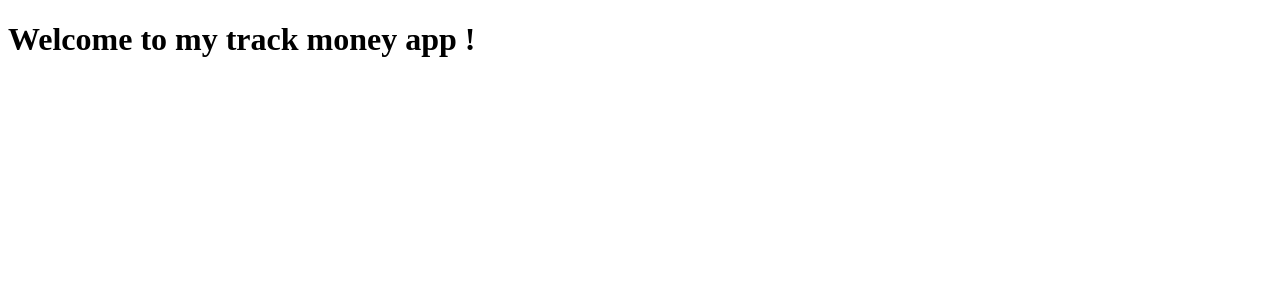
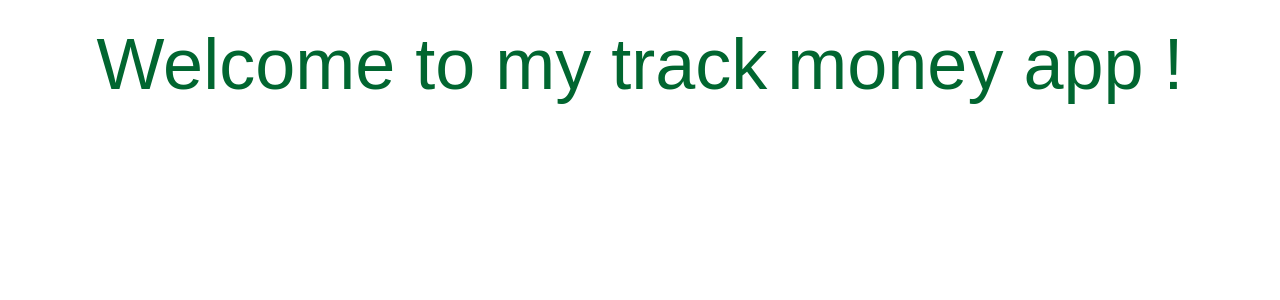
Before and after one commit to francksefu/trackmymoneyapp, a Next.js app: page / in a window 1280 px wide. Shown: the top 300 px of the page. Built offline with nearby package versions, Linux system fonts and the light colour scheme.

Commit message:
Add layout file

```diff
--- /dev/null
+++ b/app/layout.tsx
@@ -0,0 +1,34 @@
+import type { Metadata } from "next";
+import { Geist, Geist_Mono } from "next/font/google";
+import "./globals.css";
+
+const geistSans = Geist({
+  variable: "--font-geist-sans",
+  subsets: ["latin"],
+});
+
+const geistMono = Geist_Mono({
+  variable: "--font-geist-mono",
+  subsets: ["latin"],
+});
+
+export const metadata: Metadata = {
+  title: "Expenses App",
+  description: "Record your expenses related to differents categories here",
+};
+
+export default function RootLayout({
+  children,
+}: Readonly<{
+  children: React.ReactNode;
+}>) {
+  return (
+    <html lang="en">
+      <body
+        className={`${geistSans.variable} ${geistMono.variable} antialiased`}
+      >
+        {children}
+      </body>
+    </html>
+  );
+}
```
